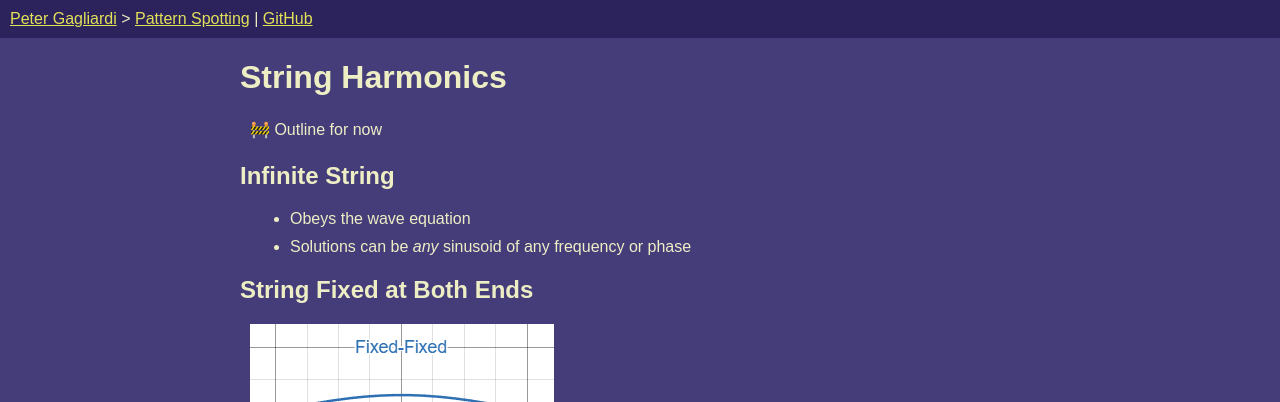
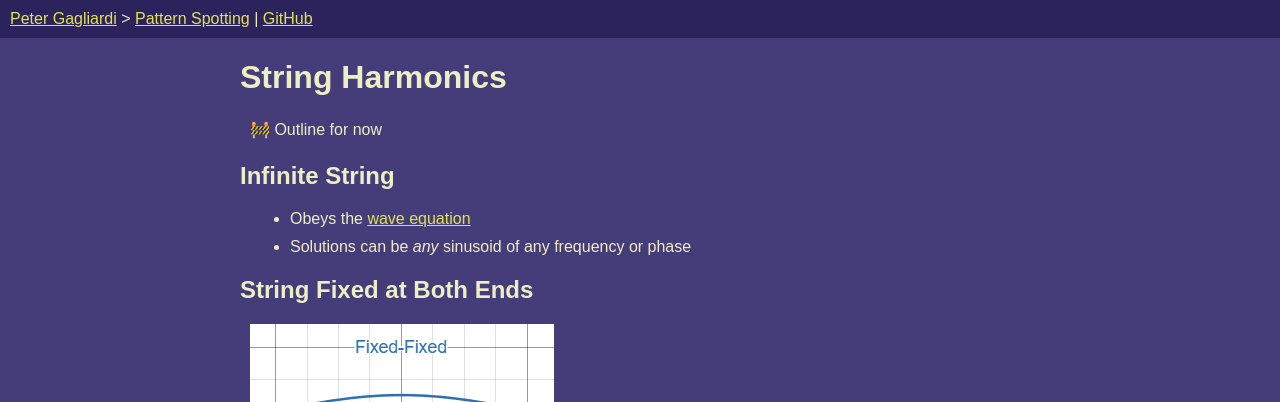
Before and after one commit to ptrgags/pattern-spotting, a Jekyll site: the page built from patterns/string-harmonics.md, in a window 1280 px wide and 900 px high. Shown: the top 402 px of the window. Built offline with Jekyll 4.4.1, drawn with Linux system fonts in a browser that asks for light colours; a script that is not in the unit is left out; part of the change alters nothing that is shown.

```diff
--- a/patterns/string-harmonics.md
+++ b/patterns/string-harmonics.md
@@ -8,7 +8,7 @@ layout: default
 
 ## Infinite String
 
-- Obeys the wave equation
+- Obeys the [wave equation](./wave-equation.html)
 - Solutions can be _any_ sinusoid of any frequency or phase
 
 ## String Fixed at Both Ends
```
